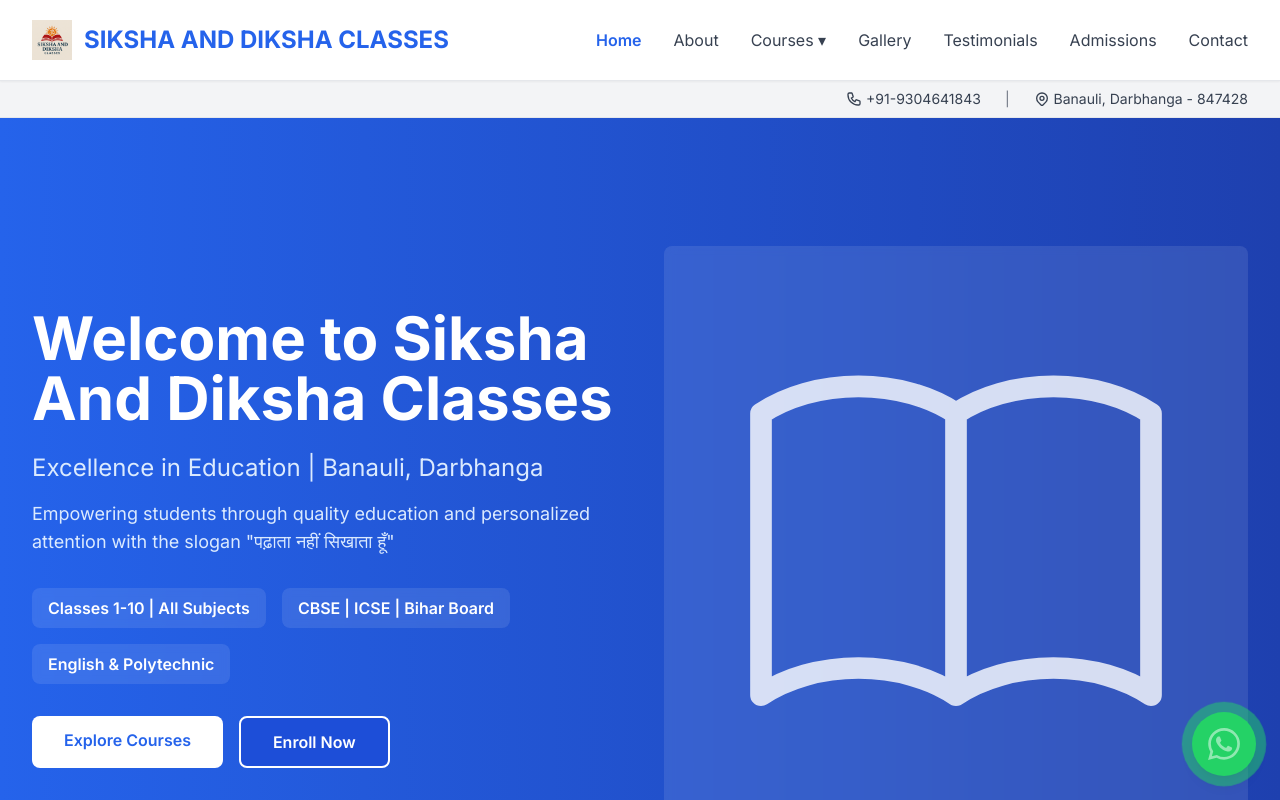
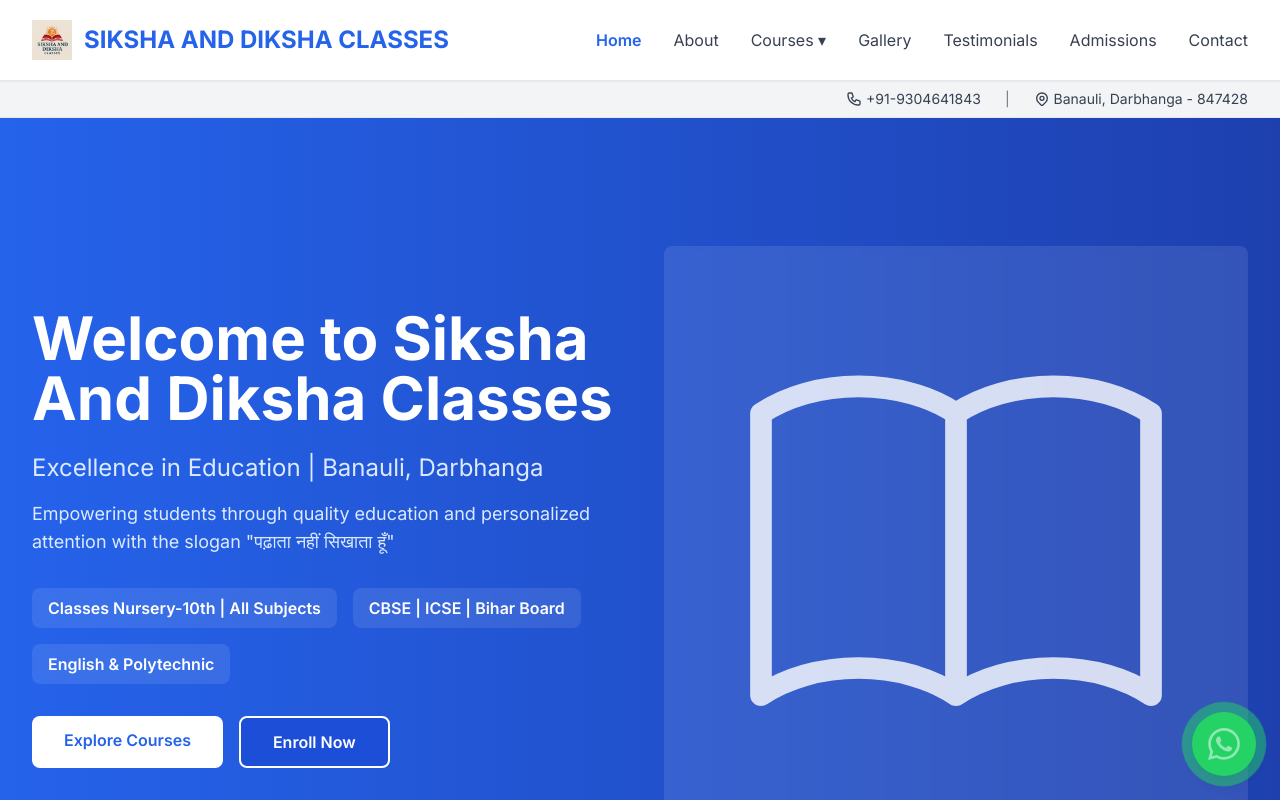
Before and after one commit to replicaboy/Siksha_and_diskha, a Next.js app: page / in a window 1280 px wide. Shown: the top 800 px of the page. Built offline with nearby package versions, Linux system fonts and the light colour scheme.

Commit message:
Update page.tsx

```diff
--- a/src/app/page.tsx
+++ b/src/app/page.tsx
@@ -48,7 +48,7 @@ export default function Home() {
               </p>
               <div className="flex flex-wrap gap-4 mb-8">
                 <div className="bg-white/10 backdrop-blur-sm px-4 py-2 rounded-lg">
-                  <span className="font-semibold">Classes 1-10 | All Subjects</span>
+                  <span className="font-semibold">Classes Nursery-10th | All Subjects</span>
                 </div>
                 <div className="bg-white/10 backdrop-blur-sm px-4 py-2 rounded-lg">
                   <span className="font-semibold">CBSE | ICSE | Bihar Board</span>
```
